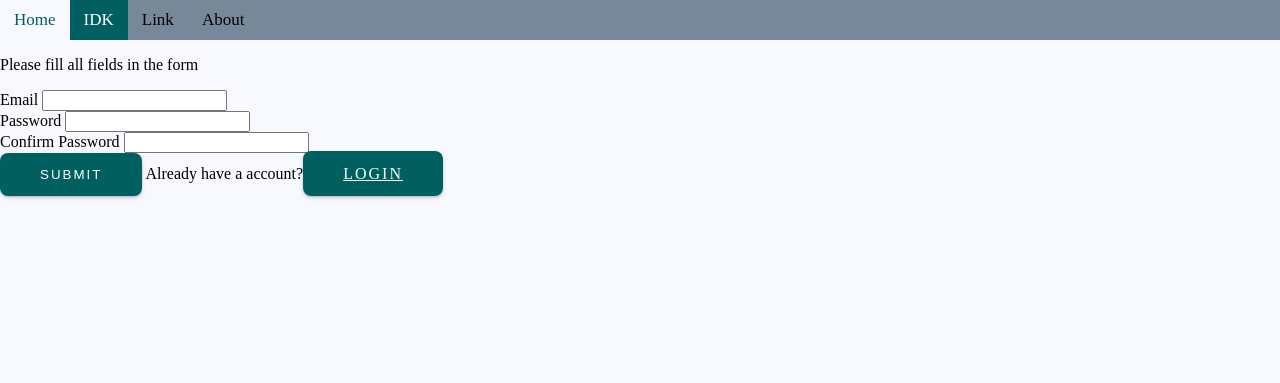
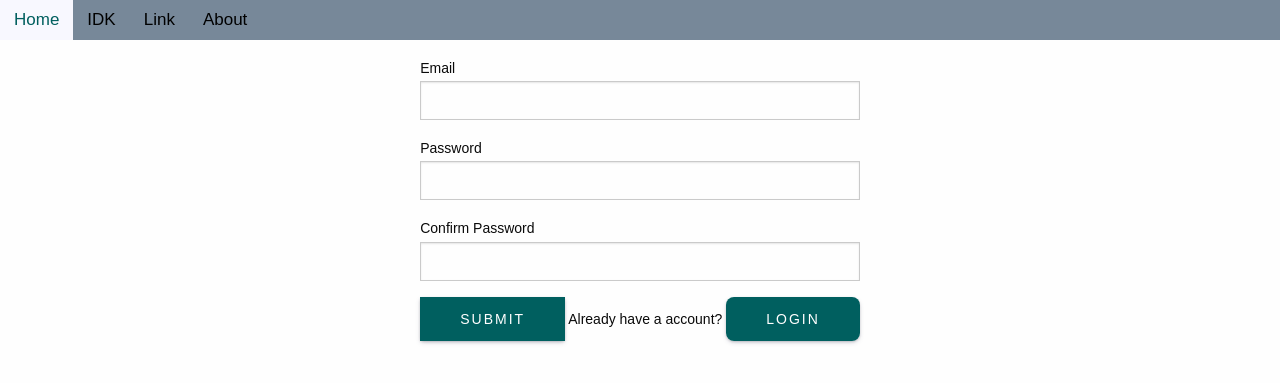
Before and after one commit to kristinalubinets/arena350, a PHP site: page /signup.php in a window 1280 px wide. Shown: the top 383 px of the page. Run offline with PHP 8.4, Linux system fonts and the light colour scheme; some libraries are stand-ins or nearby versions.

Commit message:
use foundation styling instead of bootstrap

```diff
--- a/event.php
+++ b/event.php
@@ -83,7 +83,9 @@ if (isset($_POST['event_id']) && !is_null($_POST['event_id']) && !isset($_POST['
 ?>
 
 <html>
-<?php include('head.php') ?>
+<head>
+    <?php include('head.php') ?>
+</head>
 
 <body>
 <nav class="topnav">
--- a/head.php
+++ b/head.php
@@ -1,4 +1,3 @@
-<head>
 <meta charset="UTF-8">
 <title>Home</title>
 <link rel="stylesheet" type="text/css" href="home_style.css"/>
@@ -15,4 +14,3 @@
         font: 14px sans-serif;
     }
 </style>
-</head>
--- a/home.php
+++ b/home.php
@@ -33,10 +33,12 @@ $conn->close();
 ?>
 
 <html>
-<?php include('head.php') ?>
+<head>
+    <?php include('head.php') ?>
+</head>
 <body>
 <nav class="topnav">
-    <a class="active" href="/">Home</a>
+    <a class="active" href="/arena350/index.php">Home</a>
     <a href="/arena350/login.php">IDK</a>
     <a href="#">Profile</a>
     <a href="#">About</a>
--- a/home_style.css
+++ b/home_style.css
@@ -66,8 +66,9 @@ body {
 
 .container {
     margin-top: 16px;
-    width: 70%;
     display: flex;
+    justify-content: center;
+    align-items: center;
 }
 
 svg {
--- a/signup.php
+++ b/signup.php
@@ -20,7 +20,7 @@ if (isset($_POST['signup']) && !empty($_POST['signup'])) {
     }
 
 
-    if ($query = mysqli_query($conn, "INSERT INTO users(username, password) VALUES('".$email."', '".md5($password)."')")) {
+    if ($query = mysqli_query($conn, "INSERT INTO users(username, password) VALUES('" . $email . "', '" . md5($password) . "')")) {
         echo "Success"; // redirect on success
         $_POST = array();
         exit;
@@ -36,41 +36,45 @@ mysqli_close($conn);
 
 <!DOCTYPE html>
 <html lang="en">
-<head>
-    <meta charset="UTF-8">
-    <title>To register for the Sport Arena pls type the info: </title>
-    <link rel="stylesheet" type="text/css" href="home_style.css" />
-</head>
+<?php include('head.php') ?>
 
 <nav class="topnav">
-    <a  href="#">Home</a>
-    <a  class="active" href="#">IDK</a>
-    <a  href="#">Link</a>
-    <a  href="#">About</a>
+    <a href="#">Home</a>
+    <a href="#">IDK</a>
+    <a href="#">Link</a>
+    <a href="#">About</a>
 </nav>
 
 <body>
-
-            <p>Please fill all fields in the form</p>
+<div class="container">
+    <div class="grid-container">
         <form action="" method="post">
-                <div class="form-group ">
-                    <label>Email</label>
+            <div class="medium-6 cell">
+                <label>Email
                     <input type="email" name="email" class="form-control" value="" maxlength="30" required="">
+                </label>
                 <span class="text-danger"><?php if (isset($email_error)) echo $email_error; ?></span>
             </div>
-                <div class="form-group">
-                    <label>Password</label>
+            <div class="medium-6 cell">
+                <label>Password
                     <input type="password" name="password" class="form-control" value="" maxlength="8" required="">
+                </label>
                 <span class="text-danger"><?php if (isset($password_error)) echo $password_error; ?></span>
             </div>
-                <div class="form-group">
-                    <label>Confirm Password</label>
+            <div class="medium-6 cell">
+                <label>Confirm Password
                     <input type="password" name="cpassword" class="form-control" value="" maxlength="8" required="">
+                </label>
                 <span class="text-danger"><?php if (isset($cpassword_error)) echo $cpassword_error; ?></span>
             </div>
-                <input type="submit" class="btn btn-primary" name="signup" value="submit">
-                Already have a account?<a href="login.php" class="btn btn-default">Login</a>
+            <div class="medium-6 cell">
+                <input type="submit" class="btn" name="signup" value="submit">
+                Already have a account?
+                <a href="login.php" class="btn">Login</a>
+            </div>
         </form>
+    </div>
+</div>
 </div>
 </div>
 </div>
```
Also changed, not shown: login.php (+13 -22 lines), migrations/db.sql (+33 -0 lines), signup.css (added). Lines whose indentation alone changed are shown as unchanged.
